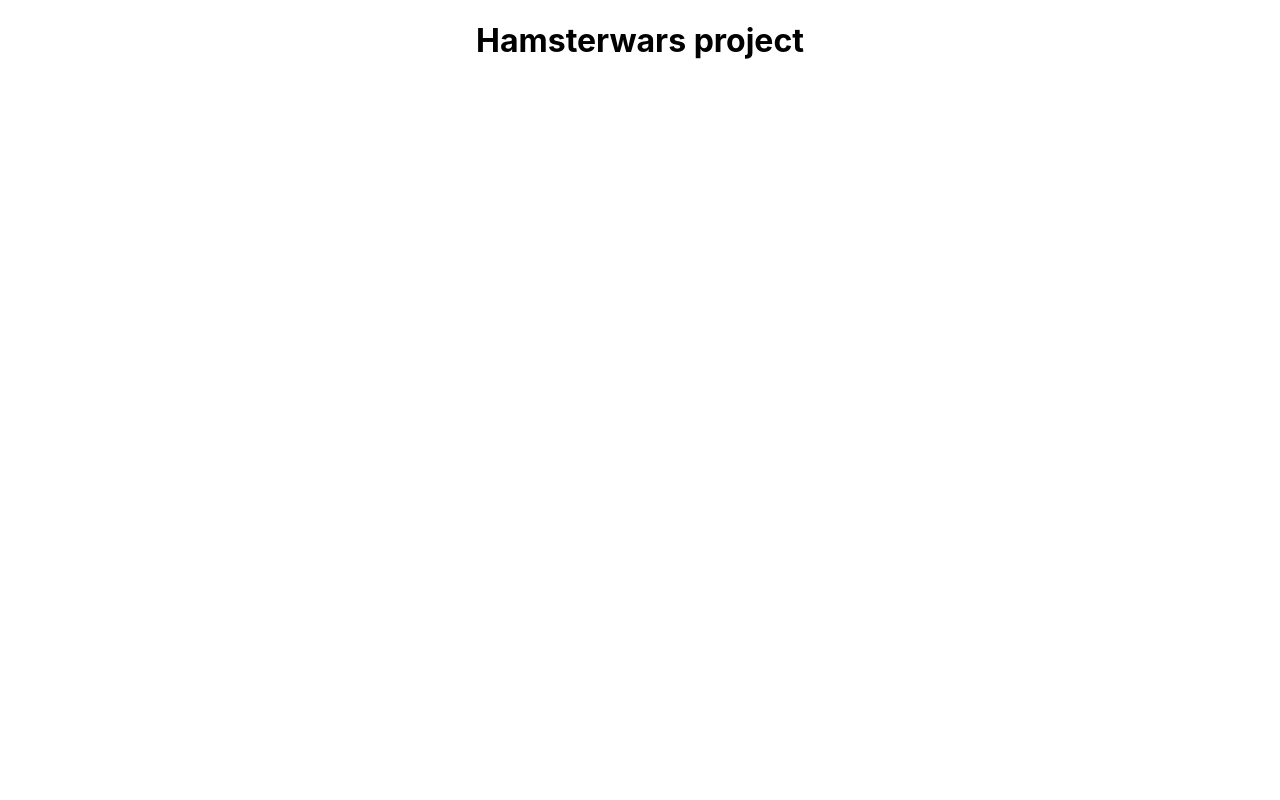
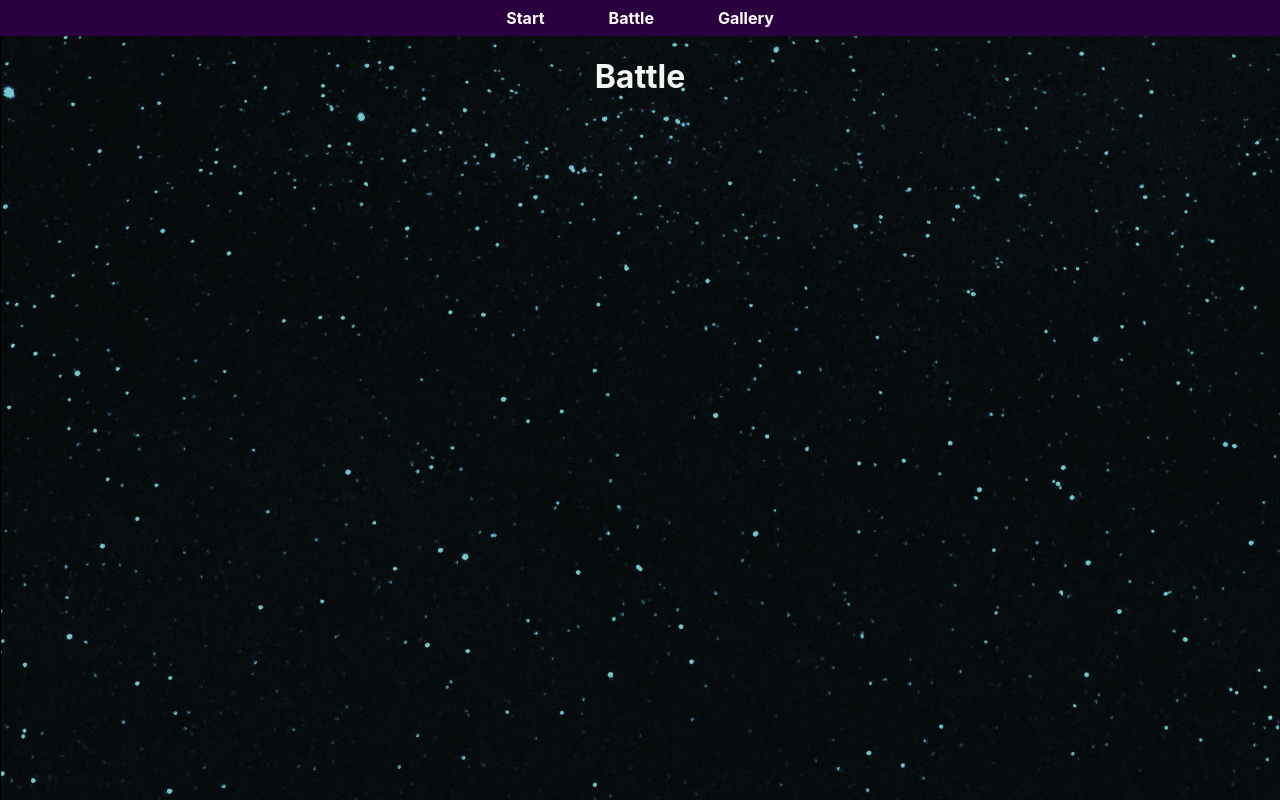
Before and after one commit to sonjayilmaz/Hamsterwars-Fullstack, a React (Create React App) app: page /battle in a window 1280 px wide. Built offline with nearby package versions, Linux system fonts and the light colour scheme.

Commit message:
Added some design

```diff
--- a/package.json
+++ b/package.json
@@ -11,6 +11,7 @@
     "firebase-admin": "^10.0.2",
     "react": "^17.0.2",
     "react-dom": "^17.0.2",
+    "react-router-dom": "^6.2.2",
     "react-scripts": "5.0.0",
     "web-vitals": "^2.1.4"
   },
--- a/src/App.js
+++ b/src/App.js
@@ -1,10 +1,34 @@
-import './App.css';
+import { BrowserRouter as Router, Routes, Route }
+from 'react-router-dom'
+import Navbar from './components/Navbar'
+import Start from './views/start/Start';
+import Battle from './views/battle/Battle';
+import Gallery from './views/gallery/Gallery';
+
+
+
+
 
 function App() {
   return (
-    <div className="App">
-   <h1>Hamsterwars project</h1>
+    <>
+    <Router>
+      <div className='App'>
+        <header className='App-header'>
+          <Navbar />
+          </header>
+
+        <main>
+
+           <Routes>
+    <Route path='/' element={<Start/>}/>
+    <Route path='/battle' element={<Battle/>}/>
+    <Route path='/gallery' element={<Gallery/>}/>
+    </Routes>
+        </main>
     </div>
+    </Router>
+    </>
   );
 }
 
--- /dev/null
+++ b/src/components/Navbar.css
@@ -0,0 +1,21 @@
+nav a {
+	padding: 0.2em 2em;
+	transition: background-color 0.3s linear;
+	text-decoration: none;
+	font-size: 1em;
+	color: white;
+    font-weight: bold;
+  }
+
+  nav a:hover {
+	background-color: #504257;
+	border-radius: 1em;
+  }
+
+  header {
+    text-align: center;
+	background-color:#2A003E;
+	color: #03a0cb;
+	padding:  0.5em;
+	flex: 0 0 auto;
+  }
--- /dev/null
+++ b/src/components/Navbar.jsx
@@ -0,0 +1,12 @@
+import { Link } from 'react-router-dom';
+import './Navbar.css'
+
+const Navbar = () => (
+    <nav className='navbar'>
+        <Link to='/'>Start</Link>
+        <Link to='/battle'>Battle</Link>
+        <Link to='/gallery'>Gallery</Link>
+    </nav>
+)
+
+export default Navbar;
--- a/src/index.css
+++ b/src/index.css
@@ -1,4 +1,6 @@
 body {
+  background-color: #1B050A;
+  background-image: url('hamsterwarsbg.png');
   margin: 0;
   font-family: -apple-system, BlinkMacSystemFont, 'Segoe UI', 'Roboto', 'Oxygen',
     'Ubuntu', 'Cantarell', 'Fira Sans', 'Droid Sans', 'Helvetica Neue',
--- /dev/null
+++ b/src/views/battle/Battle.css
@@ -0,0 +1,4 @@
+.battle-h1{
+    color: whitesmoke;
+    text-align: center;
+}
--- /dev/null
+++ b/src/views/battle/Battle.jsx
@@ -0,0 +1,11 @@
+import './Battle.css'
+
+function Battle() {
+    return (
+        <div>
+     <h1 className='battle-h1'>Battle</h1>
+     </div>
+    );
+  }
+
+  export default Battle;
--- /dev/null
+++ b/src/views/gallery/Gallery.css
@@ -0,0 +1,4 @@
+.gallery-h1{
+    color: whitesmoke;
+    text-align: center;
+}
--- /dev/null
+++ b/src/views/gallery/Gallery.jsx
@@ -0,0 +1,11 @@
+import './Gallery.css'
+
+function Gallery() {
+    return (
+        <div>
+          <h1 className='gallery-h1'>Gallery</h1>
+     </div>
+    );
+  }
+
+  export default Gallery;
--- /dev/null
+++ b/src/views/start/Start.css
@@ -0,0 +1,4 @@
+h1{
+    color: white;
+    text-align: center;
+}
--- /dev/null
+++ b/src/views/start/Start.jsx
@@ -0,0 +1,11 @@
+import './Start.css'
+
+function Start() {
+    return (
+        <div>
+     <h1 className='start-h1'>Hamsterwars 🐹⚔️🐹</h1>
+     </div>
+    );
+  }
+
+  export default Start;
```
Also changed, not shown: src/hamsterwarsbg.png (added), 1 other file (tests, documents, lock files or other folders).
